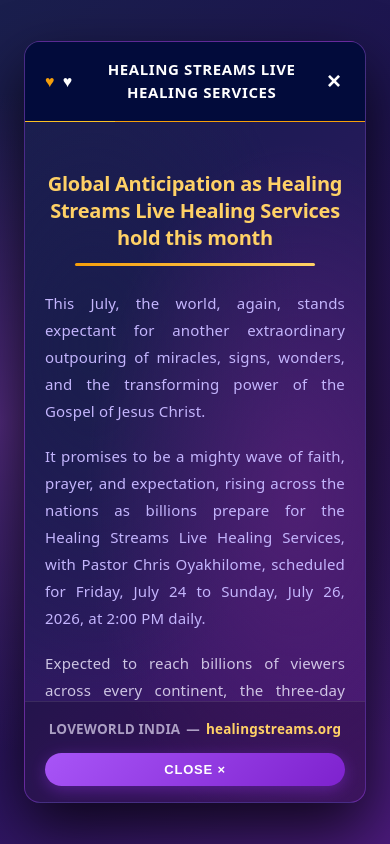
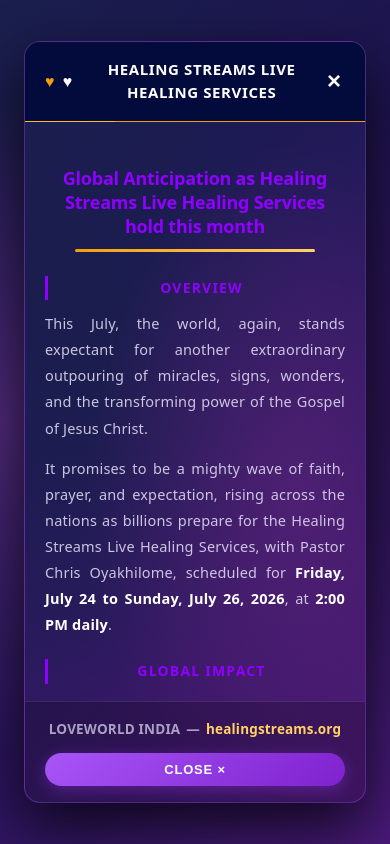
Before and after one commit to saritabaiga15-oss/LWindia, a React (Vite) app: page / in a window 390 px wide. Both pictures are taken after a click on the button "See More". Shown: the part 2548-3392 px from the top of the page. Built offline with nearby package versions, Linux system fonts and the light colour scheme.

Commit message:
Systematically arrange See More modal content with section headings in #8f00ff purple and phone grid layout

```diff
--- a/src/assets/Components/HealingStream/HealingStream.css
+++ b/src/assets/Components/HealingStream/HealingStream.css
@@ -351,9 +351,9 @@
 
 .articleInnerTitle {
   margin: 0 auto 16px;
-  font-size: 24px;
-  font-weight: 800;
-  color: #ffffff;
+  font-size: 22px;
+  font-weight: 900;
+  color: #8f00ff;
   text-align: center;
   line-height: 1.35;
   max-width: 700px;
@@ -369,62 +369,137 @@
 }
 
 .articleContent p {
-  margin: 0 0 18px;
+  margin: 0 0 14px;
   color: rgba(226, 220, 245, 0.88);
-  font-size: 15px;
+  font-size: 14.5px;
   line-height: 1.8;
   text-align: justify;
 }
 
 .articleContent p:nth-child(3) {
-  color: #c4b5fd;
-  font-weight: 500;
+  color: rgba(226, 220, 245, 0.88);
+  font-weight: 400;
 }
 
 .articleContent p:nth-child(4) {
-  color: #c4b5fd;
-  font-weight: 500;
+  color: rgba(226, 220, 245, 0.88);
+  font-weight: 400;
+}
+
+.articleContent strong {
+  color: #ffffff;
+  font-weight: 800;
+}
+
+.articleSectionHeading {
+  margin: 22px 0 10px;
+  font-size: 14px;
+  font-weight: 800;
+  color: #8f00ff;
+  text-transform: uppercase;
+  letter-spacing: 1.2px;
+  padding-left: 10px;
+  border-left: 3px solid #8f00ff;
 }
 
 .articleContent h2 {
-  font-size: 20px;
+  font-size: 18px;
   font-weight: 800;
-  color: #ffd166;
-  margin: 28px 0 12px;
+  color: #8f00ff;
+  margin: 24px 0 10px;
 }
 
 .mediaContact {
-  margin-top: 30px;
+  margin-top: 24px;
   padding: 20px 24px;
   border-radius: 12px;
-  background: rgba(255, 255, 255, 0.06);
-  border: 1px solid rgba(168, 85, 247, 0.25);
+  background: rgba(143, 0, 255, 0.08);
+  border: 1px solid rgba(143, 0, 255, 0.3);
 }
 
-.mediaContact h3 {
-  margin: 0 0 6px;
-  font-size: 17px;
+.mediaContactTitle {
+  margin: 0 0 8px;
+  font-size: 15px;
   font-weight: 800;
-  color: #ffd166;
+  color: #8f00ff;
+  text-transform: uppercase;
+  letter-spacing: 1px;
 }
 
 .contactBrand {
   font-weight: 700;
   color: #ffffff;
-  margin-bottom: 6px;
+  margin-bottom: 12px;
+  font-size: 13.5px;
+}
+
+.contactRow {
+  display: flex;
+  align-items: center;
+  gap: 10px;
+  margin-bottom: 8px;
+  font-size: 13.5px;
+}
+
+.contactLabel {
+  color: rgba(226, 220, 245, 0.65);
+  font-weight: 600;
+  min-width: 90px;
+}
+
+.contactRow a {
+  color: #c4b5fd;
+  font-weight: 700;
+  text-decoration: none;
+}
+
+.contactRow a:hover {
+  color: #ffffff;
+  text-decoration: underline;
 }
 
 .mediaContact a {
   color: #c4b5fd;
   font-weight: 700;
-  text-decoration: underline;
+  text-decoration: none;
 }
 
-.mediaContact h4 {
-  margin: 16px 0 8px;
-  font-size: 14px;
-  font-weight: 700;
-  color: #ffffff;
+.phoneHeading {
+  margin: 16px 0 10px;
+  font-size: 13px;
+  font-weight: 800;
+  color: #8f00ff;
+  text-transform: uppercase;
+  letter-spacing: 0.8px;
+}
+
+.phoneGrid {
+  display: grid;
+  grid-template-columns: 1fr 1fr;
+  gap: 8px 16px;
+}
+
+.phoneItem {
+  display: flex;
+  align-items: center;
+  gap: 8px;
+  font-size: 12.5px;
+  color: rgba(226, 220, 245, 0.85);
+  padding: 6px 10px;
+  border-radius: 8px;
+  background: rgba(255, 255, 255, 0.04);
+}
+
+.phoneFlag {
+  font-size: 16px;
+  flex-shrink: 0;
+}
+
+.phoneCountry {
+  margin-left: auto;
+  font-size: 11px;
+  color: rgba(226, 220, 245, 0.5);
+  font-style: italic;
 }
 
 .phoneList p {
--- a/src/assets/Components/HealingStream/HealingStream.jsx
+++ b/src/assets/Components/HealingStream/HealingStream.jsx
@@ -175,101 +175,75 @@
             {/* ARTICLE SCROLL AREA */}
             <main className="articleScroll">
               <article className="articleContent">
+
+                {/* ── MAIN TITLE ── */}
                 <h2 className="articleInnerTitle">
                   Global Anticipation as Healing Streams Live Healing Services hold this month
                 </h2>
                 <div className="articleHeadingUnderline"></div>
 
+                {/* ── SECTION 1: OVERVIEW ── */}
+                <h3 className="articleSectionHeading">Overview</h3>
                 <p>
-                  This July, the world, again, stands expectant for another
-                  extraordinary outpouring of miracles, signs, wonders, and the
-                  transforming power of the Gospel of Jesus Christ.
+                  This July, the world, again, stands expectant for another extraordinary outpouring of miracles, signs, wonders, and the transforming power of the Gospel of Jesus Christ.
+                </p>
+                <p>
+                  It promises to be a mighty wave of faith, prayer, and expectation, rising across the nations as billions prepare for the Healing Streams Live Healing Services, with Pastor Chris Oyakhilome, scheduled for <strong>Friday, July 24 to Sunday, July 26, 2026</strong>, at <strong>2:00 PM daily</strong>.
                 </p>
 
+                {/* ── SECTION 2: GLOBAL IMPACT ── */}
+                <h3 className="articleSectionHeading">Global Impact</h3>
                 <p>
-                  It promises to be a mighty wave of faith, prayer, and
-                  expectation, rising across the nations as billions prepare for
-                  the Healing Streams Live Healing Services, with Pastor Chris
-                  Oyakhilome, scheduled for Friday, July 24 to Sunday, July 26,
-                  2026, at 2:00 PM daily.
+                  Expected to reach billions of viewers across every continent, the three-day global broadcast will once again unite individuals, families, churches, communities, and nations in an unprecedented demonstration of the healing power of Jesus Christ.
+                </p>
+                <p>
+                  As the Healing Streams flow unhindered into homes, hospitals, correctional facilities, schools, workplaces, villages, and cities around the world, countless people will experience freedom from sickness, pain, disease, emotional trauma, mental distress, fear, confusion, oppression, and poverty through the power of God's Word and Spirit.
                 </p>
 
+                {/* ── SECTION 3: REGISTRATION ── */}
+                <h3 className="articleSectionHeading">Free Registration</h3>
                 <p>
-                  Expected to reach billions of viewers across every continent,
-                  the three-day global broadcast will once again unite
-                  individuals, families, churches, communities, and nations in
-                  an unprecedented demonstration of the healing power of Jesus
-                  Christ.
+                  Registration is completely free and open to people of every nation, race, language, and background at <strong>healingstreams.org</strong>. During registration, participants seeking healing for themselves or loved ones are encouraged to indicate their specific healing needs.
                 </p>
 
+                {/* ── SECTION 4: INVITATION ── */}
+                <h3 className="articleSectionHeading">An Invitation to the World</h3>
                 <p>
-                  As the Healing Streams flow unhindered into homes, hospitals,
-                  correctional facilities, schools, workplaces, villages, and
-                  cities around the world, it is expected that countless people
-                  will experience freedom from sickness, pain, disease, emotional
-                  trauma, mental distress, fear, confusion, oppression, poverty,
-                  and more through the power of God's Word and Spirit.
+                  As July 24 draws nearer, organizers are extending a global invitation to individuals, families, churches, healthcare professionals, community organizations, and leaders across every nation to participate in what promises to be another historic edition of the Healing Streams Live Healing Services.
+                </p>
+                <p>
+                  Whether attending from a Healing Center or joining online from anywhere in the world, participants are encouraged to come with faith, invite others, and expect a divine encounter.
                 </p>
 
-                <p>
-                  Registration is completely free and open to people of every
-                  nation, race, language, and background at healingstreams.org.
-                  During registration, participants seeking healing for
-                  themselves or loved ones are encouraged to indicate their
-                  specific healing needs.
-                </p>
+                {/* ── MEDIA CONTACT ── */}
+                <div className="mediaContact">
+                  <h3 className="mediaContactTitle">Media Contact</h3>
+                  <p className="contactBrand">Healing Streams Communications</p>
 
-                <h2>An Invitation to the World</h2>
-
-                <p>
-                  As July 24 draws nearer, organizers are extending a global
-                  invitation to individuals, families, churches, healthcare
-                  professionals, community organizations, and leaders across
-                  every nation to participate in what promises to be another
-                  historic edition of the Healing Streams Live Healing Services.
-                </p>
-
-                <p>
-                  Whether attending from a Healing Center or joining online from
-                  anywhere in the world, participants are encouraged to come with
-                  faith, invite others, and expect a divine encounter.
-                </p>
-
-                {/* MEDIA CONTACT */}
-                <div className="mediaContact">
-                  <h3>Media Contact:</h3>
-                  <p className="contactBrand">
-                    Healing Streams Communications
-                  </p>
-                  <p>
-                    Email:{" "}
-                    <a href="mailto:info@healingstreams.tv">
-                      info@healingstreams.tv
-                    </a>
-                  </p>
-
-                  <h4>Phone Numbers</h4>
-                  <div className="phoneList">
-                    <p>+27 799 675 852 (South Africa)</p>
-                    <p>+234 (1) 888 5066 (Nigeria)</p>
-                    <p>+1 832 724 9390 (USA)</p>
-                    <p>+1 289 622 1634 (Canada)</p>
-                    <p>+44 (0) 333 188 0710 (UK)</p>
-                    <p>+91 96500 96633 (Asia)</p>
-                    <p>+91 77949 93762 (India)</p>
+                  <div className="contactRow">
+                    <span className="contactLabel">✉ Email:</span>
+                    <a href="mailto:info@healingstreams.tv">info@healingstreams.tv</a>
                   </div>
 
-                  <p className="websiteLink">
-                    Website:{" "}
-                    <a
-                      href="https://healingstreams.tv"
-                      target="_blank"
-                      rel="noopener noreferrer"
-                    >
-                      https://healingstreams.tv
+                  <div className="contactRow">
+                    <span className="contactLabel">🌐 Website:</span>
+                    <a href="https://healingstreams.tv" target="_blank" rel="noopener noreferrer">
+                      healingstreams.tv
                     </a>
-                  </p>
+                  </div>
+
+                  <h4 className="phoneHeading">📞 Global Helplines</h4>
+                  <div className="phoneGrid">
+                    <div className="phoneItem"><span className="phoneFlag">🇿🇦</span><span>+27 799 675 852</span><span className="phoneCountry">South Africa</span></div>
+                    <div className="phoneItem"><span className="phoneFlag">🇳🇬</span><span>+234 (1) 888 5066</span><span className="phoneCountry">Nigeria</span></div>
+                    <div className="phoneItem"><span className="phoneFlag">🇺🇸</span><span>+1 832 724 9390</span><span className="phoneCountry">USA</span></div>
+                    <div className="phoneItem"><span className="phoneFlag">🇨🇦</span><span>+1 289 622 1634</span><span className="phoneCountry">Canada</span></div>
+                    <div className="phoneItem"><span className="phoneFlag">🇬🇧</span><span>+44 (0) 333 188 0710</span><span className="phoneCountry">UK</span></div>
+                    <div className="phoneItem"><span className="phoneFlag">🇮🇳</span><span>+91 96500 96633</span><span className="phoneCountry">India / Asia</span></div>
+                    <div className="phoneItem"><span className="phoneFlag">🇮🇳</span><span>+91 77949 93762</span><span className="phoneCountry">India</span></div>
+                  </div>
                 </div>
+
               </article>
             </main>
 
```
